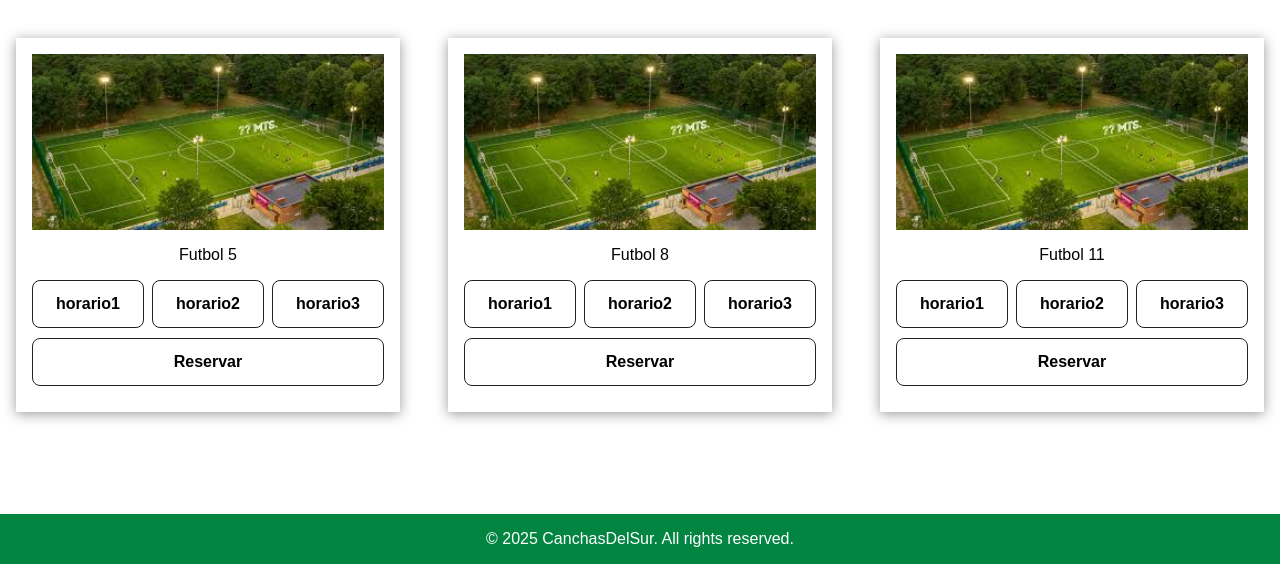
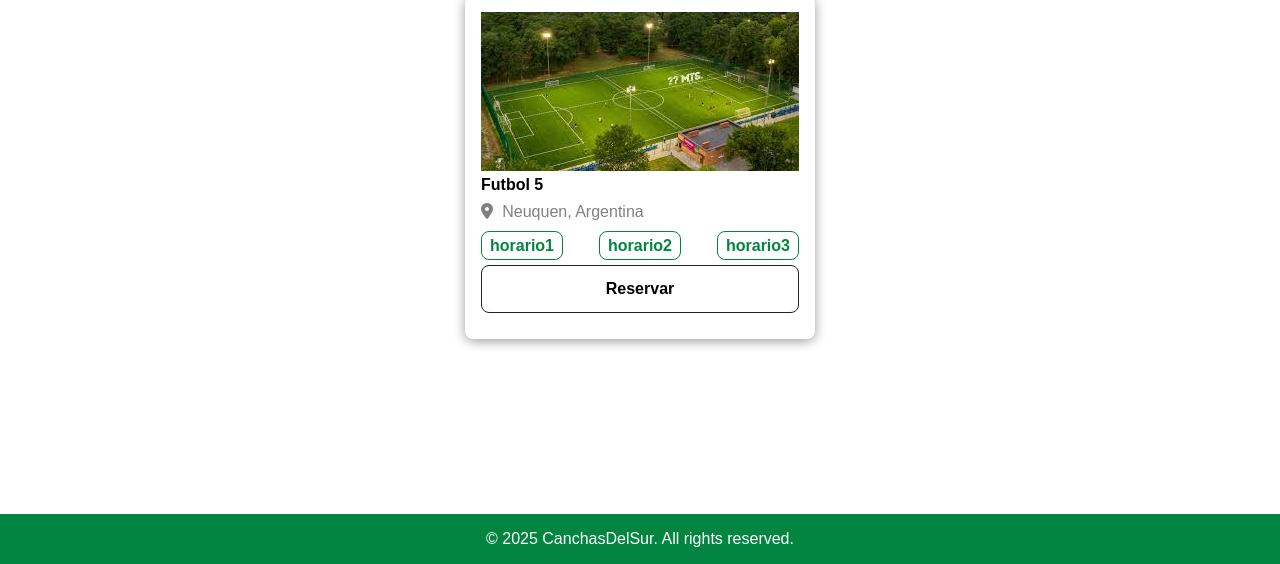
Before and after one commit to matiasberoisa/canchas-del-sur, a plain HTML site: page canchas-del-sur/vistas/canchasCatalogo.html in a window 1280 px wide. Shown: the part 236-800 px from the top of the page. Drawn offline with Linux system fonts and the light colour scheme; a web font is replaced by a local one.

Commit message:
catalogo cards con ubicacion y cambio de botones

```diff
--- a/canchas-del-sur/css/canchasCatalogo.css
+++ b/canchas-del-sur/css/canchasCatalogo.css
@@ -164,7 +164,7 @@ select {
   display: flex;
   flex-wrap: wrap;
   justify-content: space-around;
-  margin-top: 1rem;
+  margin: 1rem 0rem;
   gap: 1rem;
   flex: 1;
 }
@@ -174,6 +174,21 @@ select {
   flex-direction: column;
   padding: 1rem;
   box-shadow: rgba(0, 0, 0, 0.4) 0px 2px 12px 0px;
+  border-radius: 8px;
+
+  p {
+    align-self: start;
+    margin: 0.3rem 0rem;
+  }
+}
+
+.canchaData .canchaNombre {
+  font-weight: bold;
+}
+
+.canchaData .canchaUbicacion {
+  color: gray;
+  font-weight: lighter;
 
 }
 
@@ -230,50 +245,6 @@ h2 {
   opacity: 1;
 }
 
-.horarios button {
-  background-color: #FFFFFF;
-  border: 1px solid #222222;
-  border-radius: 8px;
-  box-sizing: border-box;
-  color: #000000;
-  cursor: pointer;
-  display: inline-block;
-  font-size: 16px;
-  font-weight: 600;
-  line-height: 20px;
-  margin: 0;
-  outline: none;
-  padding: 13px 23px;
-  position: relative;
-  text-align: center;
-  text-decoration: none;
-  touch-action: manipulation;
-  transition: box-shadow .2s, -ms-transform .1s, -webkit-transform .1s, transform .1s;
-  user-select: none;
-  -webkit-user-select: none;
-  width: auto;
-  gap: 10px;
-  margin-bottom: 10px;
-}
-
-.horarios button:focus-visible {
-  box-shadow: #222222 0 0 0 2px, rgba(255, 255, 255, 0.8) 0 0 0 4px;
-  transition: box-shadow .2s;
-}
-
-.horarios button:focus {
-  background-color: rgb(2, 133, 65);
-  color: white;
-  border-color: rgb(2, 133, 65);
-  outline: none;
-}
-
-.horarios button:disabled {
-  border-color: #DDDDDD;
-  color: #DDDDDD;
-  cursor: not-allowed;
-  opacity: 1;
-}
 
 .horarios {
   display: flex;
@@ -287,6 +258,8 @@ h2 {
   border: solid 1px rgb(2, 133, 65);
   border-radius: 8px;
   cursor: pointer;
+  color: rgb(2, 133, 65);
+  font-weight: bold;
 }
 
 p {
--- a/canchas-del-sur/vistas/canchasCatalogo.html
+++ b/canchas-del-sur/vistas/canchasCatalogo.html
@@ -2,6 +2,8 @@
 
 <head>
     <link rel="stylesheet" href="../css/canchasCatalogo.css">
+    <link rel="stylesheet" href="https://cdnjs.cloudflare.com/ajax/libs/font-awesome/6.0.0/css/all.min.css"
+        integrity="sha512-...." crossorigin="anonymous" />
 </head>
 
 <body>
@@ -43,39 +45,22 @@
 
             </form>
         </div>
-        <article class="resultadosCanchas">
+        <article class="canchasCatalogo">
             <h2>Canchas disponibles</h2>
             <section class="resultadosCanchas">
                 <section class="canchaData">
                     <img src="../utils/images/descarga.jfif" alt="">
-                    <p class=" ">Futbol 5</p>
+                    <p class="canchaNombre">Futbol 5</p>
+                    <p class="canchaUbicacion"> <i class="fa-solid fa-location-dot" style="color: gray ; margin-right: 0.3rem;"></i>  Neuquen, Argentina</p>
+
                     <section class="horarios">
-                        <button>horario1</button>
-                        <button>horario2</button>
-                        <button>horario3</button>
+                        <p>horario1</p>
+                        <p>horario2</p>
+                        <p>horario3</p>
                     </section>
                     <button class="button" onclick="location.href='canchaDetalle.html'">Reservar</button>
                 </section>
-                <section class="canchaData ">
-                    <img src="../utils/images/descarga.jfif" alt="">
-                    <p class="">Futbol 8</p>
-                    <section class="horarios">
-                        <button>horario1</button>
-                        <button>horario2</button>
-                        <button>horario3</button>
-                    </section>
-                    <button class="button" onclick="location.href='canchaDetalle.html'">Reservar</button>
-                </section>
-                <section class="canchaData">
-                    <img src="../utils/images/descarga.jfif" alt="">
-                    <p class="">Futbol 11</p>
-                    <section class="horarios">
-                        <button>horario1</button>
-                        <button>horario2</button>
-                        <button>horario3</button>
-                    </section>
-                    <button class="button" onclick="location.href='canchaDetalle.html'">Reservar</button>
-                </section>
+
             </section>
         </article>
     </main>
```
Also changed, not shown: canchas-del-sur/utils/data/canchas.json (added, +20 -0 lines), canchas-del-sur/vistas/canchaDetalle.html (+1 -3 lines), canchas-del-sur/js/canchasCatalogo.js (added). Lines whose indentation alone changed are shown as unchanged.
